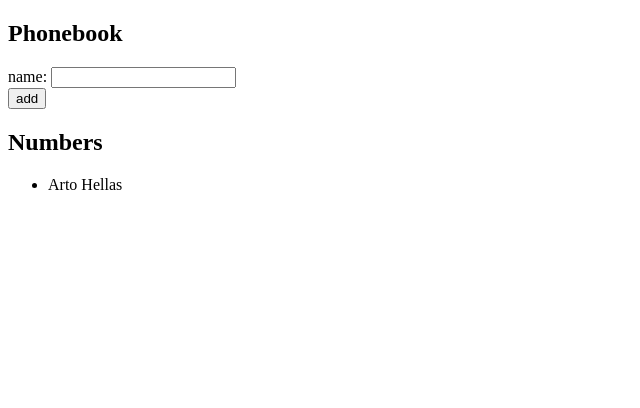
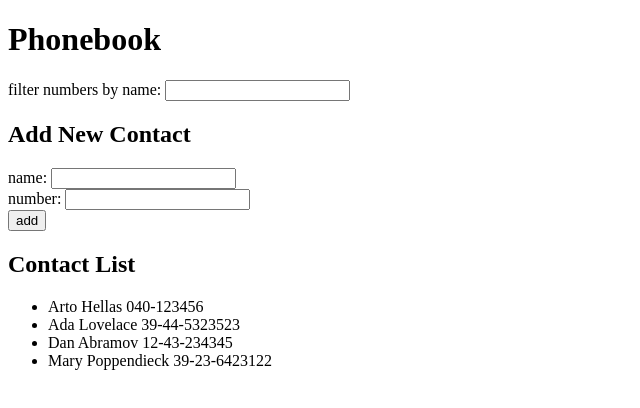
Before and after one commit to Volfy/fso-part2, a React (Create React App) app in the folder phonebook/: page / in a window 1280 px wide. Shown: the top 408 px of the page, without its empty margins (0-640 px from the left). Built offline with nearby package versions, Linux system fonts and the light colour scheme.

Commit message:
Exercises 2.8, 2.9*

```diff
--- a/phonebook/src/App.js
+++ b/phonebook/src/App.js
@@ -1,54 +1,77 @@
 import { useState } from 'react'
 
-const Number = ({name}) => <li>{name}</li>
+const Number = ({name, number}) => <li>{name} {number}</li>
 
 const App = () => {
   const [persons, setPersons] = useState([
-    { name: 'Arto Hellas' }
+    { name: 'Arto Hellas', number: '040-123456'},
+    { name: 'Ada Lovelace', number: '39-44-5323523'},
+    { name: 'Dan Abramov', number: '12-43-234345'},
+    { name: 'Mary Poppendieck', number: '39-23-6423122'}
   ])
   const [newName, setNewName] = useState('')
+  const [newNumber, setNewNumber] = useState('')
+  const [nameFilter, setNameFilter] = useState('')
 
-  const addName = (event) => {
+  const addPerson = (event) => {
     event.preventDefault()
 
     // some validation
-    if(!newName) {
-      alert('No name given')
+    if(!newName || !newNumber) {
+      alert('Missing Values')
       return
     }
 
-    // Not checking for case variations
+    // Duplicate Numbers should be fine.
+    // not validating inputs thoroughly
+
     const isUnique = !persons.filter(p => p.name === newName).length
 
     if (isUnique){
-      const Name = {
+      const Person = {
         name: newName,
+        number: newNumber,
       }
-      setPersons(persons.concat(Name))
+      setPersons(persons.concat(Person))
       setNewName('')
+      setNewNumber('')
     } else {
       alert(`${newName} is already in the phonebook`)
     }
   }
 
-  const handleChange = (event) => {
-    setNewName(event.target.value)
+  const handleChange = (event, passFn) => {
+    passFn(event.target.value)
   }
 
   return (
     <div>
-      <h2>Phonebook</h2>
-      <form onSubmit={addName}>
+      <h1>Phonebook</h1>
+        <form>
+          filter numbers by name:&nbsp;
+            <input value={nameFilter} onChange={(event) =>
+            handleChange(event, setNameFilter)}/>
+        </form>
+      <h2>Add New Contact</h2>
+      <form onSubmit={addPerson}>
         <div>
-          name: <input value={newName} onChange={handleChange}/>
+          name: <input value={newName} onChange={(event) =>
+            handleChange(event, setNewName)}/>
+        </div>
+        <div>
+          number: <input value={newNumber} onChange={(event) =>
+            handleChange(event, setNewNumber)}/>
         </div>
         <div>
           <button type="submit">add</button>
         </div>
       </form>
-      <h2>Numbers</h2>
+      <h2>Contact List</h2>
       <ul>
-        {persons.map(x => <Number key={x.name} name={x.name}/>)}
+        {persons
+          .filter(x => x.name.toLowerCase().includes(nameFilter.toLowerCase()))
+          .map(x => <Number key={x.name} name={x.name} number={x.number}/>)
+        }
       </ul>
     </div>
   )
```
